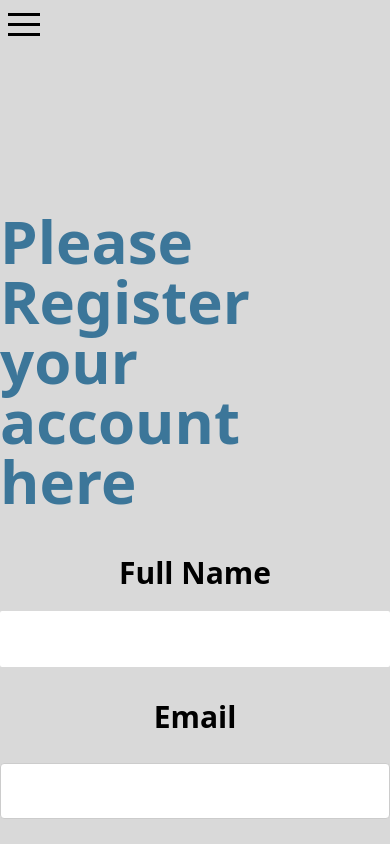
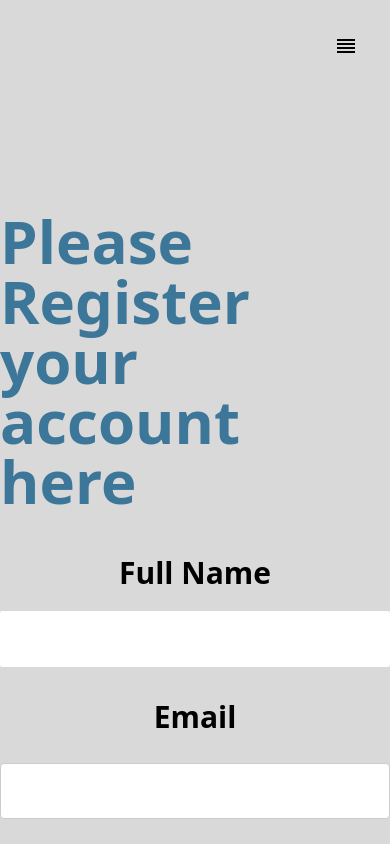
Before and after one commit to Mohtoto/Clouded, a React (Vite) app in the folder client/: page /Register in a window 390 px wide. Shown: the top 844 px of the page. Built offline with nearby package versions, Linux system fonts and the light colour scheme.

Commit message:
fixed the burger menu bar

```diff
--- a/client/src/components/LandingPage.jsx
+++ b/client/src/components/LandingPage.jsx
@@ -106,7 +106,6 @@ const LandingPage = () => {
     <section  className={"h-screen bg-[url('/src/assets/Vec.svg')] bg-no-repeat bg-contain bg-left"} >
       <div className=" w-full max-w-6xl m-auto overflow-hidden">
 
-       <Hamburger className="ham" size={20} direction={"right"} color={'white'} />
 
         <Nav />
 
@@ -135,7 +134,7 @@ const LandingPage = () => {
             </h2>
             <p className="mt-2 text-center text-sm text-gray-600">
               Or{' '}
-              <a href="/Register" className="font-medium text-[#3C7699] hover:text-[#0d7bbe]">
+              <a href="/Register" className="font-medium text-[#3C7699] hover:text-[#0d7bbe] ">
                 Register here for an account
               </a>
             </p>
--- a/client/src/components/Nav.jsx
+++ b/client/src/components/Nav.jsx
@@ -9,37 +9,39 @@ import { Divide as Hamburger } from "hamburger-react";
 const Nav = () => {
   const [isNavOpen, setIsNavOpen] = useState(false); // initiate isNavOpen state with false
 
+
+
+
+
+
+
   return (
-    <div>
-      <nav>
-        <section className="MOBILE-MENU flex lg:hidden">
-          <div
-            className="HAMBURGER-ICON space-y-2"
-            onClick={() => setIsNavOpen((prev) => !prev)} // toggle isNavOpen state on click
-          >
-            <Hamburger />
+
+      <nav className=" p-4">
+
+
+        {/*    MOBILE-MENU    */}
+
+
+        <section className=" flex lg:hidden">
+          <div className="absolute top-0 right-0 px-8 py-8" onClick={() => setIsNavOpen(true)}>
+            <ReorderIcon  />
           </div>
 
-          <div className={isNavOpen ? "showMenuNav" : "hideMenuNav"}>
+          <motion.div
+
+          className={isNavOpen ? "showMenuNav" : "hideMenuNav"}>
             {" "}
-            // toggle class based on isNavOpen state
-            <div
-              className="CROSS-ICON absolute top-0 right-0 px-8 py-8"
-              onClick={() => setIsNavOpen(false)} // change isNavOpen state to false to close the menu
-            ></div>
+
+            <div className="absolute top-0 right-0 px-8 py-8" onClick={() => setIsNavOpen(false)} >
+
+            <CloseIcon />
+
+            </div>
 
               <motion.ul
                 className={'MENU-LINK-MOBILE-OPEN flex flex-col items-center justify-between min-h-[250px]'}
-                initial={{
-                  y: -100,
-                  opacity: 0,
-                }}
-                animate={{
-                  y: 0,
-                  opacity: 1,
-                }}
-                transition={{ duration: 0.5 }}
-                // className="lists flex gap-4 font-bold text-[#3C7699] text-lg"
+
               >
                 <li>
                   <Link to="/">Home</Link>
@@ -52,20 +54,12 @@ const Nav = () => {
                 </li>
               </motion.ul>
 
-          </div>
+          </motion.div>
         </section>
-        {/*
-        <ul className="DESKTOP-MENU hidden space-x-8 lg:flex">
-          <li>
-            <a href="/about">About</a>
-          </li>
-          <li>
-            <a href="/portfolio">Portfolio</a>
-          </li>
-          <li>
-            <a href="/contact">Contact</a>
-          </li>
-        </ul> */}
+
+
+
+     {/*     DESKTOP NAVBAR   */}
 
         <div className="flex items-center justify-between">
           <div className="logocont flex items-center">
@@ -123,77 +117,7 @@ const Nav = () => {
           </motion.ul>
         </div>
       </nav>
-    </div>
 
-    //const [menu, setMenu] = useState(false);
-
-    //   return (
-
-    //     <nav className=" group w-full max-w-7xl m-auto h-20 p-8 flex items-center justify-between relative " >
-
-    //       <div className="logocont flex items-center">
-    //         <motion.img
-    //           initial={{
-    //             y: -100,
-    //             opacity: 0,
-    //           }}
-    //           animate={{
-    //             y: 0,
-    //             opacity: 1,
-    //           }}
-    //           transition={{ duration: 0.5 }}
-    //           className="w-14 h-14"
-    //           src={logo}
-    //           alt=""
-    //         />
-    //         <motion.h2
-    //           initial={{
-    //             x: -50,
-
-    //             opacity: 0,
-    //           }}
-    //           animate={{
-    //             x: 0,
-    //             opacity: 1,
-    //           }}
-    //           className="font-bold text-[#3C7699]"
-    //         >
-    //           Clouded
-    //         </motion.h2>
-    //       </div>
-
-    //       <motion.ul
-    //         initial={{
-    //           y: -100,
-    //           opacity: 0,
-    //         }}
-    //         animate={{
-    //           y: 0,
-    //           opacity: 1,
-    //         }}
-    //         transition={{ duration: 0.5 }}
-    //         className="lists flex gap-4 font-bold text-[#3C7699] text-lg"
-    //       >
-
-    //         <li>
-    //           <Link to="/">Home</Link>
-    //         </li>
-    //         <li>
-    //           <Link to="/MainPage">View</Link>
-    //         </li>
-    //         <li>
-    //           <Link to="/Aboutus">About us</Link>
-    //         </li>
-
-    //       </motion.ul>
-
-    //      {/* <button className='btn__menu'  >
-
-    //           <ReorderIcon />
-
-    //         </button> */}
-
-    //     </nav>
   );
 };
 
--- a/client/src/index.css
+++ b/client/src/index.css
@@ -209,18 +209,21 @@ input[type="submit"]:hover{
     display: none;
   }
   .showMenuNav {
-    display: block;
+
     position: absolute;
     width: 100%;
     height: 100vh;
     top: 0;
     left: 0;
-    background: white;
-    z-index: 10;
+    background: #0d7bbe;
+    z-index: 99;
     display: flex;
     flex-direction: column;
     justify-content: space-evenly;
     align-items: center;
+    color: white;
+    font-size: 24px;
+
   }
 
 
```
